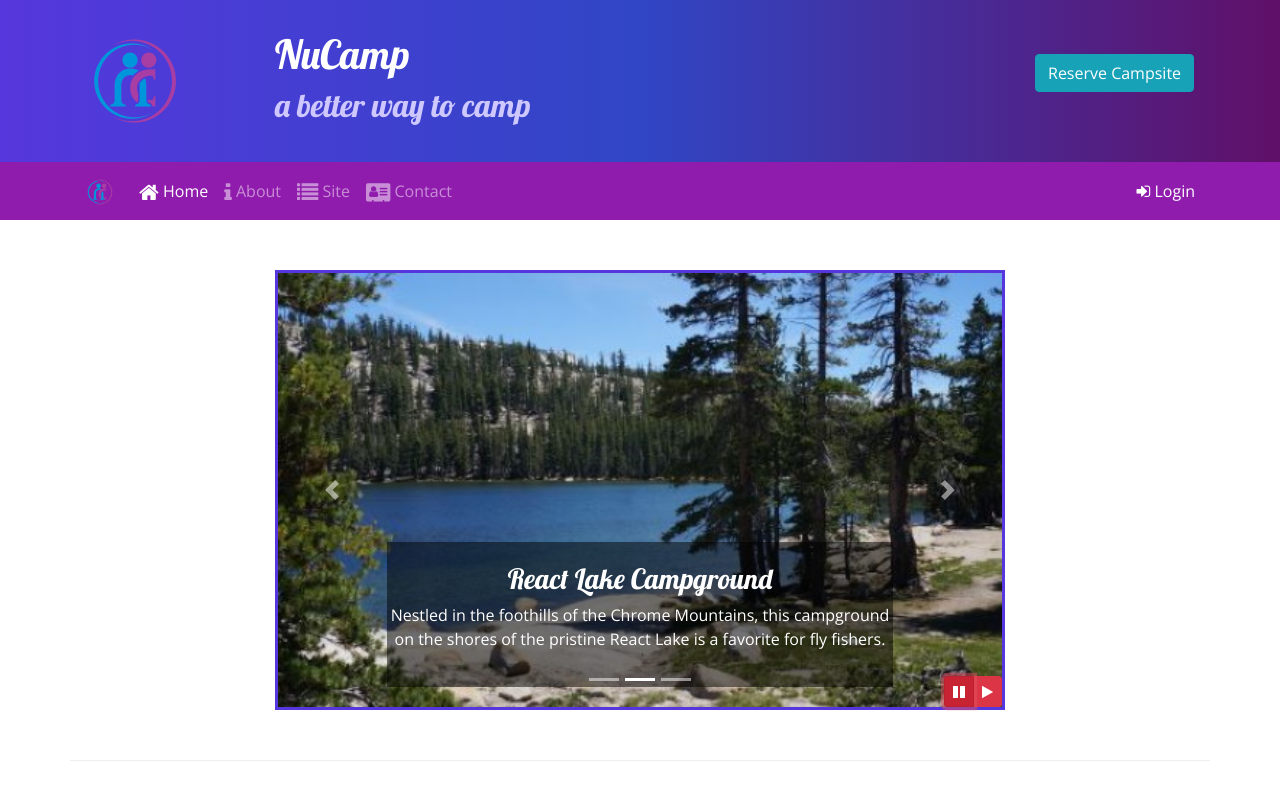
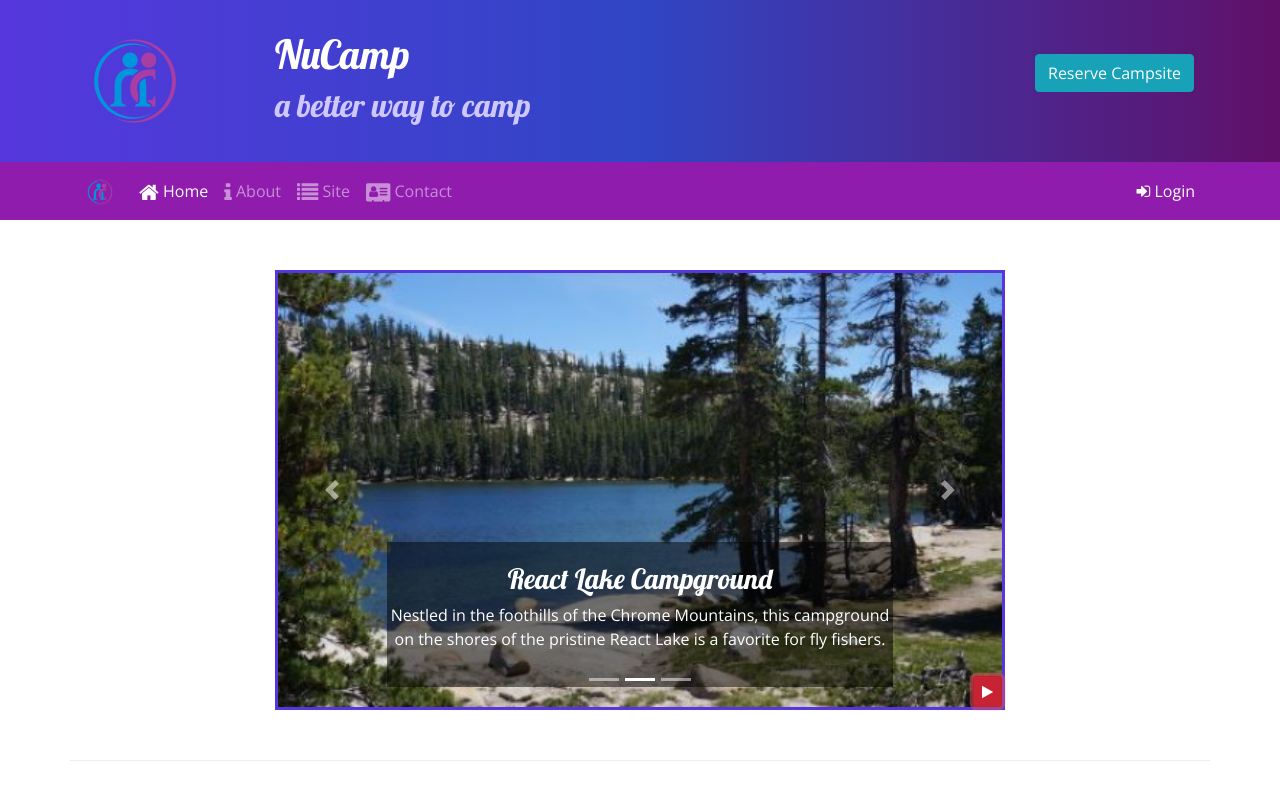
Before and after one commit to trankerry/Bootstrap, a website: page index.html in a window 1280 px wide. Both pictures are taken after a click on the button 959 px from the left and 691 px from the top of the page. Shown: the top 800 px of the page. Drawn offline with nearby package versions, Linux system fonts and the light colour scheme.

Commit message:
reconfiged the play and pause button

```diff
--- a/index.html
+++ b/index.html
@@ -31,7 +31,8 @@
                     <h2>a better way to camp</h2>
                 </div>
                 <div class="col-md-4 col-xl-2 mt-4">
-                    <button type="button" class="btn btn-info" data-toggle="modal" data-target="#reserveModal">Reserve Campsite</button>
+                    <button type="button" class="btn btn-info" data-toggle="modal" data-target="#reserveModal">Reserve
+                        Campsite</button>
                 </div>
             </div>
         </div>
@@ -205,14 +206,11 @@
                         <span class="carousel-control-next-icon"></span>
                         <span class="sr-only">Next</span>
                     </a>
-                    <div class="btn-group" id="carouselButton">
-                        <button class="btn btn-danger btn-sm" id="carouselPause">
+
+                    <button class="btn btn-danger btn-sm" id="carouselButton">
                         <i class="fa fa-pause"></i>
                     </button>
-                        <button class="btn btn-danger btn-sm" id="carouselPlay">
-                            <i class="fa fa-play"></i>
-                        </button>
-                    </div>
+
                 </div>
             </div>
         </div>
@@ -310,13 +308,20 @@
     <script src="node_modules/bootstrap/dist/js/bootstrap.min.js"></script>
 
     <script>
-        $(function() {
-            $(".carousel").carousel( { interval: 2000 } );
-            $("#carouselPause").click(function(){
+        $(function () {
+            $(".carousel").carousel({
+                interval: 2000
+            });
+            $("#carouselButton").click(function () {
+                if ($("#carouselButton").children("i").hasClass("fa-pause")) {
                     $(".carousel").carousel("pause");
-            });
-            $("#carouselPlay").click(function(){
+                    $("#carouselButton").children("i").removeClass("fa-pause");
+                    $("#carouselButton").children("i").addClass("fa-play");
+                } else {
                     $(".carousel").carousel("cycle");
+                    $("#carouselButton").children("i").removeClass("fa-play");
+                    $("#carouselButton").children("i").addClass("fa-pause");
+                }
             });
         });
     </script>
```
Lines whose indentation alone changed are shown as unchanged.
